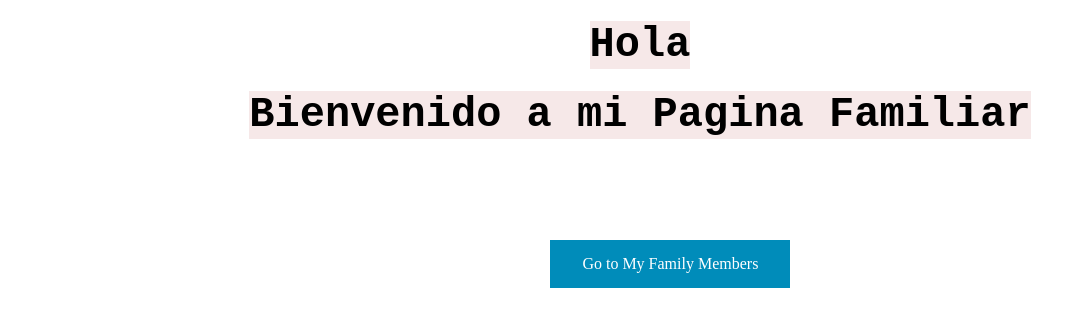
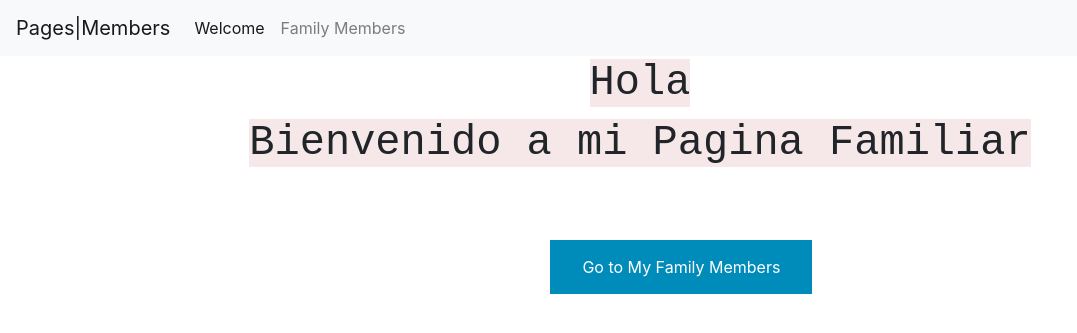
Before and after one commit to MiguelRomanR/PrimerMVTMiguel, a Django app: page /welcome/ in a window 1280 px wide. Shown: the top 333 px of the page, without its empty margins (0-1077 px from the left). Run offline with Django 4.2, Linux system fonts and the light colour scheme.

Commit message:
Se agrega una NAV BAR a las pages

```diff
--- a/MVTMiguel/urls.py
+++ b/MVTMiguel/urls.py
@@ -20,6 +20,7 @@ from Family.views import create_members, list_members
 
 urlpatterns = [
     path('admin/', admin.site.urls),
+    path('', welcome, name='welcome'),
     path('welcome/', welcome, name='welcome'),
     path('create_members/', create_members, name='create_members'),
     path('list_members/', list_members, name='list_members')
--- a/templates/welcome.html
+++ b/templates/welcome.html
@@ -6,6 +6,8 @@
     <meta name="viewport" content="width=device-width, initial-scale=1.0">
     <title>Welcome</title>
     <link rel="icon" href="/static/cvcv.ico">
+    <link rel="stylesheet" href="https://cdn.jsdelivr.net/npm/bootstrap@4.6.2/dist/css/bootstrap.min.css"
+        integrity="sha384-xOolHFLEh07PJGoPkLv1IbcEPTNtaed2xpHsD9ESMhqIYd0nLMwNLD69Npy4HI+N" crossorigin="anonymous">
 </head>
 <style>
     h1{
@@ -18,7 +20,7 @@
     }
     a.button {
         background-color: #008CBA; /* Blue*/
-        border: none;
+        border:medium;
         color: white;
         padding: 15px 32px;
         text-align: center;
@@ -30,7 +32,27 @@
         left: 43%;
     }
 </style>
+
 <body>
+    <nav class="navbar navbar-expand-lg navbar-light bg-light">
+        <a class="navbar-brand" href="#">Pages|Members</a>
+        <button class="navbar-toggler" type="button" data-toggle="collapse" data-target="#navbarSupportedContent"
+            aria-controls="navbarSupportedContent" aria-expanded="false" aria-label="Toggle navigation">
+            <span class="navbar-toggler-icon"></span>
+        </button>
+
+        <div class="collapse navbar-collapse" id="navbarSupportedContent">
+            <ul class="navbar-nav mr-auto">
+                <li class="nav-item active">
+                    <a class="nav-link" href="/welcome/">Welcome</a>
+                </li>
+                <li class="nav-item">
+                    <a class="nav-link" href="/list_members/">Family Members</a>
+                </li>
+            </ul>
+        </div>
+    </nav>
+
     <h1><span>Hola</span></h1>
     <h1><span>Bienvenido a mi Pagina Familiar</span></h1>
     <a href="/list_members/" class="button">Go to My Family Members</a>
```
Also changed, not shown: templates/family_members.html (+22 -0 lines).
